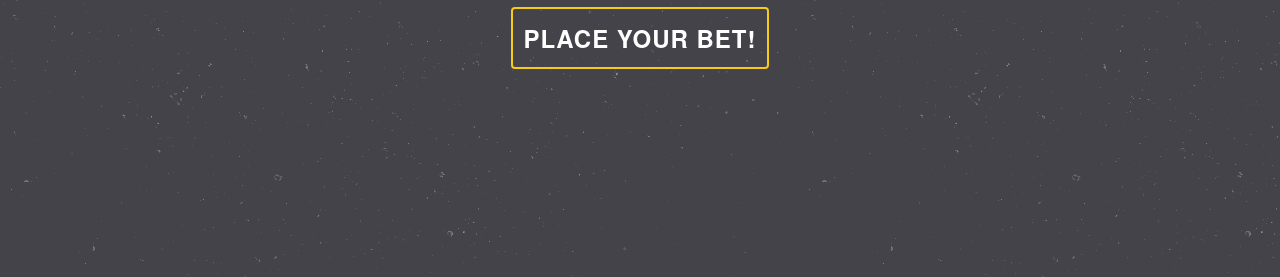
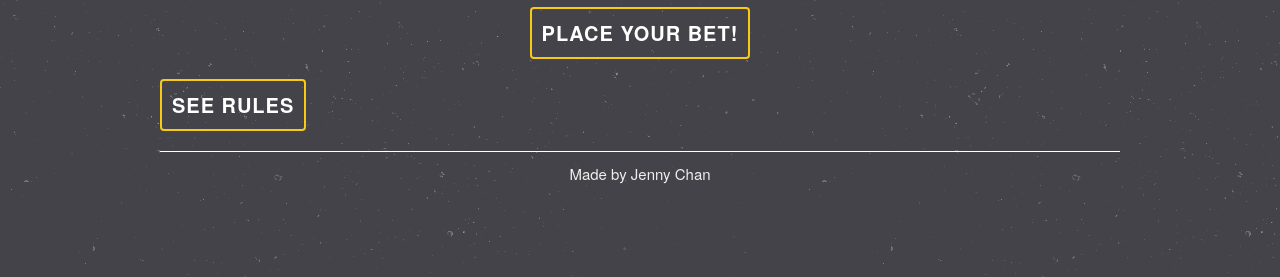
Before and after one commit to jpychan/betting_game, a plain HTML site: page betting_game.html in a window 1280 px wide. Shown: the part 523-800 px from the top of the page. Drawn offline with nearby package versions, Linux system fonts and the light colour scheme.

Commit message:
added rules and footer

```diff
--- a/betting_game.html
+++ b/betting_game.html
@@ -67,6 +67,25 @@
         </div>
       </div>
     </div>
+
+    <div id="rules">
+    <button id="rules-btn" class="animated-button thar-one">See Rules</button>
+      <div id="rule-details" class="no-display">
+        <h4>Rules:</h4>
+        <p><strong>How to Play: </strong>Make a bet of $5 or $10 and pick a number between 1-10.</p>
+        <p><strong>How to Win: </strong>
+        <ul>
+          <li>You win 2x your bet if your guess is right.</li>
+          <li>You get your money back if your guess is off by 1.</li>
+          <li>You lose the bet if your guess is off by 2 or more.</li>
+         </ul>
+      </div>
+    </div>
+
+
+    <footer>
+      Made by Jenny Chan
+    </footer>
   </div>
 </body>
 </html>
--- a/css/style.css
+++ b/css/style.css
@@ -54,8 +54,8 @@ input {
 button {
   color: #FB6542;
   border-color: #FB6542;
-  font-size: 24px;
-  padding: 10px;
+  font-size: 20px;
+  padding: 5px 10px;
   height: auto;
   margin: auto;
 }
@@ -188,3 +188,23 @@ button {
   transition: all 0.4s cubic-bezier(0.42, 0, 0.58, 1);
 0s;
 }
+
+#rules {
+  clear: both;
+  padding: 20px 0;
+  text-align: left;
+}
+
+#rules button {
+  margin: 0;
+}
+
+#rule-details {
+  padding: 20px;
+}
+
+footer {
+  padding-top: 10px;
+  text-align: center;
+  border-top: 1px solid #fff;
+}
--- a/javascript/betting_game_ui.js
+++ b/javascript/betting_game_ui.js
@@ -1,6 +1,11 @@
 (function() {
 
 $(document).ready(function() {
+
+  $('#rules-btn').on('click', function() {
+    $('#rule-details').slideToggle();
+  });
+
 
   var pot = 100;
   var potSize = 200;
@@ -93,6 +98,9 @@ $(document).ready(function() {
       setTimeout(function() {
         $('#display-bet').addClass('no-display');}, 3000);
   };
+
 });
 
+
+
 })();
```
